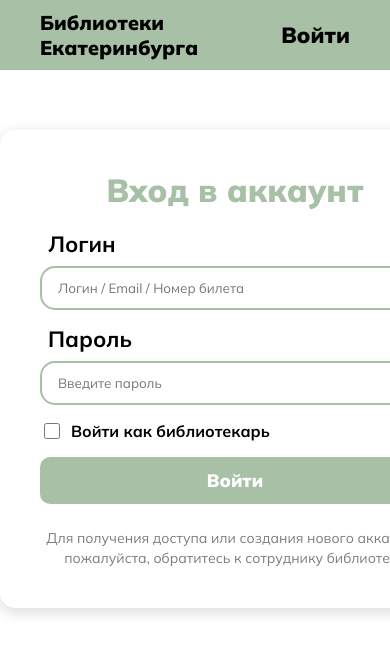
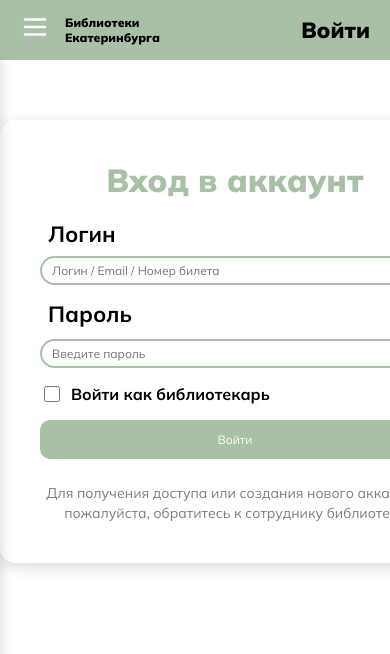
Before and after one commit to optovolokn0/bilet-djinn, a React (Vite) app in the folder frontend/: page /login in a window 390 px wide. Shown: the top 654 px of the page. Built offline with nearby package versions, Linux system fonts and the light colour scheme.

Commit message:
books-list

```diff
--- a/frontend/src/App.css
+++ b/frontend/src/App.css
@@ -4,11 +4,13 @@
 @import '../src/style/btn.css';
 @import '../src/style/events.css';
 @import '../src/style/loginPage.css';
-@import '../src/style/media.css';
 @import '../src/style/searchBar.css';
 @import '../src/style/loans.css';
 @import '../src/style/modal.css';
 @import '../src/style/map.css';
+
+
+@import '../src/style/media.css';
 
 
 html {
--- a/frontend/src/components/Header.tsx
+++ b/frontend/src/components/Header.tsx
@@ -1,4 +1,3 @@
-// src/components/Header.tsx  (или путь, где у тебя Header)
 import React, { useEffect, useRef, useState } from 'react';
 import { Link, useNavigate } from 'react-router-dom';
 import { useAppSelector, useAppDispatch } from '../hooks';
@@ -8,15 +7,21 @@ import CreateBookModal from './modals/CreateBookModal';
 export default function Header() {
   const [isModalOpen, setIsModalOpen] = useState(false);
   const [isDropdownOpen, setIsDropdownOpen] = useState(false);
+  // 🆕 Состояние для мобильного меню
+  const [isMenuOpen, setIsMenuOpen] = useState(false);
+
   const user = useAppSelector((state) => state.auth.user);
   const dispatch = useAppDispatch();
   const navigate = useNavigate();
 
   const dropdownRef = useRef<HTMLDivElement>(null);
+  // 🆕 Реф для мобильного меню
+  const menuRef = useRef<HTMLDivElement>(null);
 
   const handleOpenModal = (e: React.MouseEvent<HTMLAnchorElement>) => {
     e.preventDefault();
     setIsModalOpen(true);
+    setIsMenuOpen(false); // Закрываем меню при открытии модалки
   };
 
   const handleCloseModal = () => {
@@ -27,12 +32,19 @@ export default function Header() {
     dispatch(logout());
     navigate('/login');
     setIsDropdownOpen(false);
+    setIsMenuOpen(false);
   };
 
   const handleIconClick = () => {
     setIsDropdownOpen(prev => !prev);
   };
 
+  // 🆕 Тоггл для мобильного меню
+  const toggleMenu = () => {
+    setIsMenuOpen(prev => !prev);
+  };
+
+  // Закрытие дропдауна при клике вне
   useEffect(() => {
     const handleClickOutside = (event: MouseEvent) => {
       if (dropdownRef.current && !dropdownRef.current.contains(event.target as Node)) {
@@ -48,17 +60,50 @@ export default function Header() {
     };
   }, [isDropdownOpen]);
 
+  // 🆕 Закрытие мобильного меню при клике вне
+  useEffect(() => {
+    const handleClickOutsideMenu = (event: MouseEvent) => {
+      // Игнорируем клик по самой кнопке бургера (она обрабатывается своим onClick)
+      const burgerBtn = document.querySelector('.burger-btn');
+      if (
+        menuRef.current &&
+        !menuRef.current.contains(event.target as Node) &&
+        burgerBtn &&
+        !burgerBtn.contains(event.target as Node)
+      ) {
+        setIsMenuOpen(false);
+      }
+    };
+
+    if (isMenuOpen) {
+      document.addEventListener('mousedown', handleClickOutsideMenu);
+    }
+    return () => {
+      document.removeEventListener('mousedown', handleClickOutsideMenu);
+    };
+  }, [isMenuOpen]);
+
   return (
     <header className="header">
+      {/* 🆕 Кнопка бургера (видна только на < 820px) */}
+      <div className="burger-btn" onClick={toggleMenu}>
+        <svg width="30" height="30" viewBox="0 0 24 24" fill="none" xmlns="http://www.w3.org/2000/svg">
+          <path d="M4 18L20 18" stroke="white" strokeWidth="2" strokeLinecap="round"/>
+          <path d="M4 12L20 12" stroke="white" strokeWidth="2" strokeLinecap="round"/>
+          <path d="M4 6L20 6" stroke="white" strokeWidth="2" strokeLinecap="round"/>
+        </svg>
+      </div>
+
       <Link to="/" className="logo">Библиотеки Екатеринбурга</Link>
 
       <nav className="nav">
+        {/* Десктопное меню (скрывается на < 820px через CSS) */}
         <div className="actions">
           {user?.role === 'reader' && (
             <>
               <Link to="/reader/catalog" className="nav-item">Каталог</Link>
               <Link to="/reader/events" className="nav-item">Мероприятия</Link>
-              <Link to="/reader/map" className="nav-item">Карта</Link> {/* <- новая ссылка */}
+              <Link to="/reader/map" className="nav-item">Карта</Link>
             </>
           )}
 
@@ -68,7 +113,7 @@ export default function Header() {
               <Link to="/library/events" className="nav-item">Мероприятия</Link>
               <Link to="/library/issued" className="nav-item">Выданные книги</Link>
               <Link to="/library/new-book" className="nav-item" onClick={handleOpenModal}>Добавить книгу</Link>
-              <Link to="/library/register-reader" className="nav-item">Регистрация читателя</Link>
+              <Link to="/library/reg-reader" className="nav-item">Регистрация читателя</Link>
             </>
           )}
         </div>
@@ -77,13 +122,12 @@ export default function Header() {
           {user ? (
             <>
               <div className="user-id">ID: {user.id}</div>
-              {/* notification icon */}
               <svg className='notification-icon' width="31" height="34" viewBox="0 0 36 40" fill="none" xmlns="http://www.w3.org/2000/svg">
                 <path d="M21.0758 36.2061C20.7632 36.7517 20.3146 37.2046 19.7749 37.5194C19.2351 37.8343 18.6231 38 18.0002 38C17.3773 38 16.7654 37.8343 16.2256 37.5194C15.6859 37.2046 15.2372 36.7517 14.9247 36.2061M28.6669 12.8019C28.6669 9.93707 27.5431 7.18956 25.5427 5.16381C23.5423 3.13806 20.8292 2 18.0002 2C15.1713 2 12.4582 3.13806 10.4578 5.16381C8.45738 7.18956 7.33358 9.93707 7.33358 12.8019C7.33358 25.4041 2.00024 29.0048 2.00024 29.0048H34.0002C34.0002 29.0048 28.6669 25.4041 28.6669 12.8019Z" stroke="white" strokeWidth="4" strokeLinecap="round" strokeLinejoin="round" />
               </svg>
 
               <div className="user-menu-wrapper" ref={dropdownRef}>
-                <svg className='user-icon' width="31" height="34" viewBox="0 0 36 40" fill="none" xmlns="http://www.w3.org/2000/svg" onClick={handleIconClick}>
+                <svg className='user-icon' width="31" height="34" viewBox="0 0 36 40" fill="none" xmlns="http://www.w3.org/2000/svg" onClick={handleIconClick} >
                   <path d="M34 38V34C34 31.8783 33.1571 29.8434 31.6569 28.3431C30.1566 26.8429 28.1217 26 26 26H10C7.87827 26 5.84344 26.8429 4.34315 28.3431C2.84285 29.8434 2 31.8783 2 34V38M26 10C26 14.4183 22.4183 18 18 18C13.5817 18 10 14.4183 10 10C10 5.58172 13.5817 2 18 2C22.4183 2 26 5.58172 26 10Z" stroke="white" strokeWidth="4" strokeLinecap="round" strokeLinejoin="round" />
                 </svg>
 
@@ -93,10 +137,8 @@ export default function Header() {
                       <>
                         <Link to="/reader/my-books" className="dropdown-item" onClick={() => setIsDropdownOpen(false)}>Мои книги</Link>
                         <Link to="/reader/history" className="dropdown-item" onClick={() => setIsDropdownOpen(false)}>История</Link>
-                        <Link to="/reader/map" className="dropdown-item" onClick={() => setIsDropdownOpen(false)}>Карта</Link>
                       </>
                     )}
-
                     <div onClick={handleLogout} className="dropdown-item logout-item">Выход</div>
                   </div>
                 )}
@@ -108,7 +150,44 @@ export default function Header() {
         </div>
       </nav>
 
-      <CreateBookModal isOpen={isModalOpen} onClose={handleCloseModal} />
+      {/* 🆕 Мобильное меню (выезжает слева) */}
+      <div className={`mobile-menu ${isMenuOpen ? 'open' : ''}`} ref={menuRef}>
+        <div className="mobile-menu-content">
+          {user?.role === 'reader' && (
+            <>
+              <Link to="/reader/catalog" className="mobile-nav-item" onClick={() => setIsMenuOpen(false)}>Каталог</Link>
+              <Link to="/reader/events" className="mobile-nav-item" onClick={() => setIsMenuOpen(false)}>Мероприятия</Link>
+              <Link to="/reader/map" className="mobile-nav-item" onClick={() => setIsMenuOpen(false)}>Карта</Link>
+            </>
+          )}
+
+          {user?.role === 'library' && (
+            <>
+              <Link to="/library/catalog" className="mobile-nav-item" onClick={() => setIsMenuOpen(false)}>Каталог</Link>
+              <Link to="/library/events" className="mobile-nav-item" onClick={() => setIsMenuOpen(false)}>Мероприятия</Link>
+              <Link to="/library/issued" className="mobile-nav-item" onClick={() => setIsMenuOpen(false)}>Выданные книги</Link>
+              <Link to="/library/new-book" className="mobile-nav-item" onClick={handleOpenModal}>Добавить книгу</Link>
+              <Link to="/library/reg-reader" className="mobile-nav-item" onClick={() => setIsMenuOpen(false)}>Регистрация читателя</Link>
+            </>
+          )}
+
+           {/* Дублируем ссылки профиля для удобства на мобильном */}
+           {user && <div className="mobile-divider"></div>}
+
+           {user?.role === 'reader' && (
+              <>
+                <Link to="/reader/my-books" className="mobile-nav-item" onClick={() => setIsMenuOpen(false)}>Мои книги</Link>
+                <Link to="/reader/history" className="mobile-nav-item" onClick={() => setIsMenuOpen(false)}>История</Link>
+              </>
+           )}
+           {user && <div onClick={handleLogout} className="mobile-nav-item logout-item">Выход</div>}
+        </div>
+      </div>
+
+      <CreateBookModal
+        isOpen={isModalOpen}
+        onClose={handleCloseModal}
+      />
     </header>
   );
 }
--- a/frontend/src/style/bookList.css
+++ b/frontend/src/style/bookList.css
@@ -1,6 +1,6 @@
 /* Контейнер каталога книг */
 .book-catalog {
-    margin-top: 20px;
+    margin: 20px;
     display: flex;
     flex-direction: column;
     gap: 24px;
@@ -16,6 +16,7 @@
     border-radius: 4px;
     background-color: #fff;
     display: flex;
+    align-items: center;
     flex-direction: column;
     font-weight: normal;
     font-size: 16px;
--- a/frontend/src/style/header.css
+++ b/frontend/src/style/header.css
@@ -4,7 +4,13 @@
     padding: 5px 40px;
     height: 60px;
     background-color: #A8C0A6;
-    position: relative;
+
+    /* 👇 ИЗМЕНЕНИЯ ЗДЕСЬ: Закрепляем хедер наверху */
+    position: sticky;
+    top: 0;
+    z-index: 1001; /* Чтобы хедер был выше остального контента */
+    width: 100%;
+    box-sizing: border-box; /* Чтобы padding не расширял ширину больше 100% */
 }
 
 .nav {
@@ -29,12 +35,16 @@
     width: 156px;
     font-size: 20px;
     font-weight: 900;
+    /* Чтобы лого не сжималось */
+    flex-shrink: 0;
 }
 
 .user {
     display: flex;
     align-items: center;
     gap: 20px;
+    /* Толкаем юзера вправо, если actions скрыты */
+    margin-left: auto;
 }
 
 .user-id {
@@ -50,14 +60,11 @@
     cursor: pointer;
 }
 
-
 .dropdown-menu {
     position: absolute;
     top: 100%;
     right: 10px;
     margin-top: 10px;
-
-    /* Визуальное оформление */
     background-color: white;
     border: 1px solid #e0e0e0;
     border-radius: 8px;
@@ -68,7 +75,6 @@
     flex-direction: column;
 }
 
-/* Стили элементов внутри меню остаются прежними */
 .dropdown-item {
     padding: 10px 16px;
     text-decoration: none;
@@ -85,8 +91,96 @@
 
 .logout-item {
     color: #d32f2f;
+    cursor: pointer;
 }
 
 .logout-item:hover {
     background-color: #ffebee;
 }
+
+/* --- 🆕 Стили для Мобильного Меню и Бургера --- */
+
+.burger-btn {
+    display: none; /* Скрыто по умолчанию */
+    cursor: pointer;
+    margin-right: 15px;
+}
+
+.mobile-menu {
+    position: fixed;
+    top: 60px;
+    left: 0;
+    width: 250px;
+    /* 👇 ИЗМЕНЕНИЕ: высота на весь экран, даже если контента мало */
+    height: calc(100vh - 60px);
+    background-color: #A8C0A6;
+    box-shadow: 4px 0 8px rgba(0, 0, 0, 0.1);
+    transform: translateX(-100%);
+    transition: transform 0.3s ease-in-out;
+    z-index: 999;
+
+    /* 👇 ДОБАВЛЕНО: Если меню длинное, внутри него можно будет скроллить */
+    overflow-y: auto;
+}
+
+.mobile-menu.open {
+    transform: translateX(0); /* Выезжает */
+}
+
+.mobile-menu-content {
+    display: flex;
+    flex-direction: column;
+    padding: 20px;
+    gap: 15px;
+}
+
+.mobile-nav-item {
+    color: white;
+    font-size: 18px;
+    text-decoration: none;
+    padding: 10px 0;
+    border-bottom: 1px solid rgba(255, 255, 255, 0.2);
+}
+
+.mobile-nav-item:hover {
+    opacity: 0.8;
+}
+
+.mobile-divider {
+    height: 1px;
+    background-color: rgba(255, 255, 255, 0.4);
+    margin: 10px 0;
+}
+
+/* --- Адаптив для экранов меньше 820px --- */
+
+@media (max-width: 820px) {
+    .header {
+        padding: 5px 20px;
+    }
+
+    /* Скрываем обычное меню */
+    .actions {
+        display: none;
+    }
+
+    /* Показываем бургер */
+    .burger-btn {
+        display: block;
+    }
+
+    /* Логотип немного уменьшим */
+    .logo {
+        margin-right: 0;
+        font-size: 14px;
+    }
+
+    .user-id{
+        font-size: 14px;
+    }
+
+    /* Скрываем ID юзера на очень маленьких экранах, чтобы влезло */
+    @media (max-width: 500px) {
+
+    }
+}
--- a/frontend/src/style/media.css
+++ b/frontend/src/style/media.css
@@ -42,4 +42,61 @@
     .input {
         width: 250px;
     }
+
+    .title{
+        font-size: 18px;
+    }
+
+    .input{
+        padding: 5px 10px;
+        font-size: 12px;
+    }
+
+    .search-icon{
+        width: 15px;
+        height: 15px;
+    }
+
+    .user-icon {
+        width: 22px;
+        height: 22px;
+    }
+
+    .notification-icon {
+        width: 22px;
+        height: 22px;
+    }
+
+    .cover-img {
+        max-width: 100px;
+        max-height: 200px;
+    }
+
+    .book-list{
+        gap: 10px;
+    }
+
+    .book-card{
+        font-size: 12px;
+    }
+
+    .btn{
+        font-weight: normal;
+        font-size: 12px;
+    }
 }
+
+@media (max-width: 400px){
+    main{
+        margin: 0 10px;
+    }
+
+    .logo{
+        font-size: 12px;
+    }
+
+    .user-id{
+        margin: 0;
+        font-size: 12px;
+    }
+}
```
